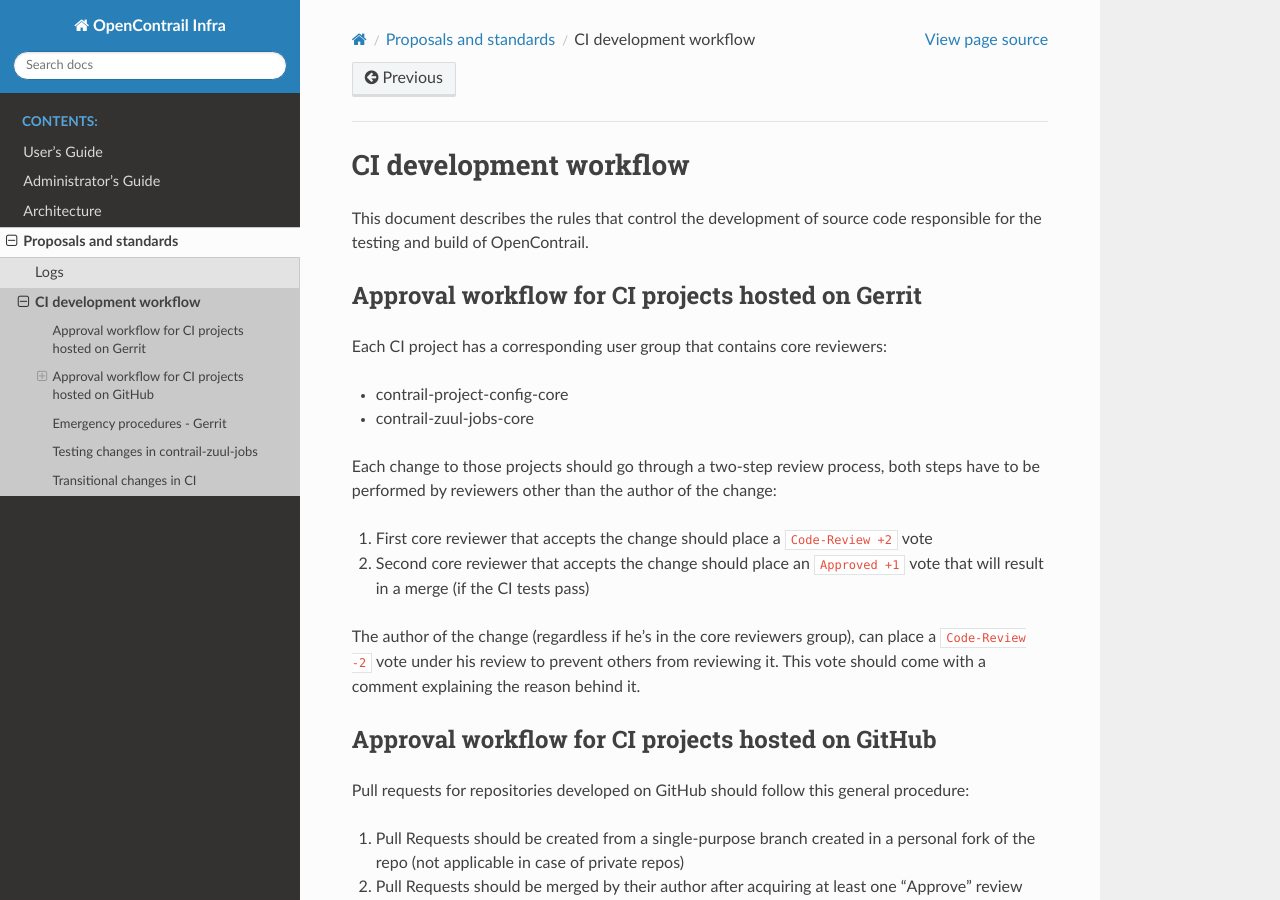
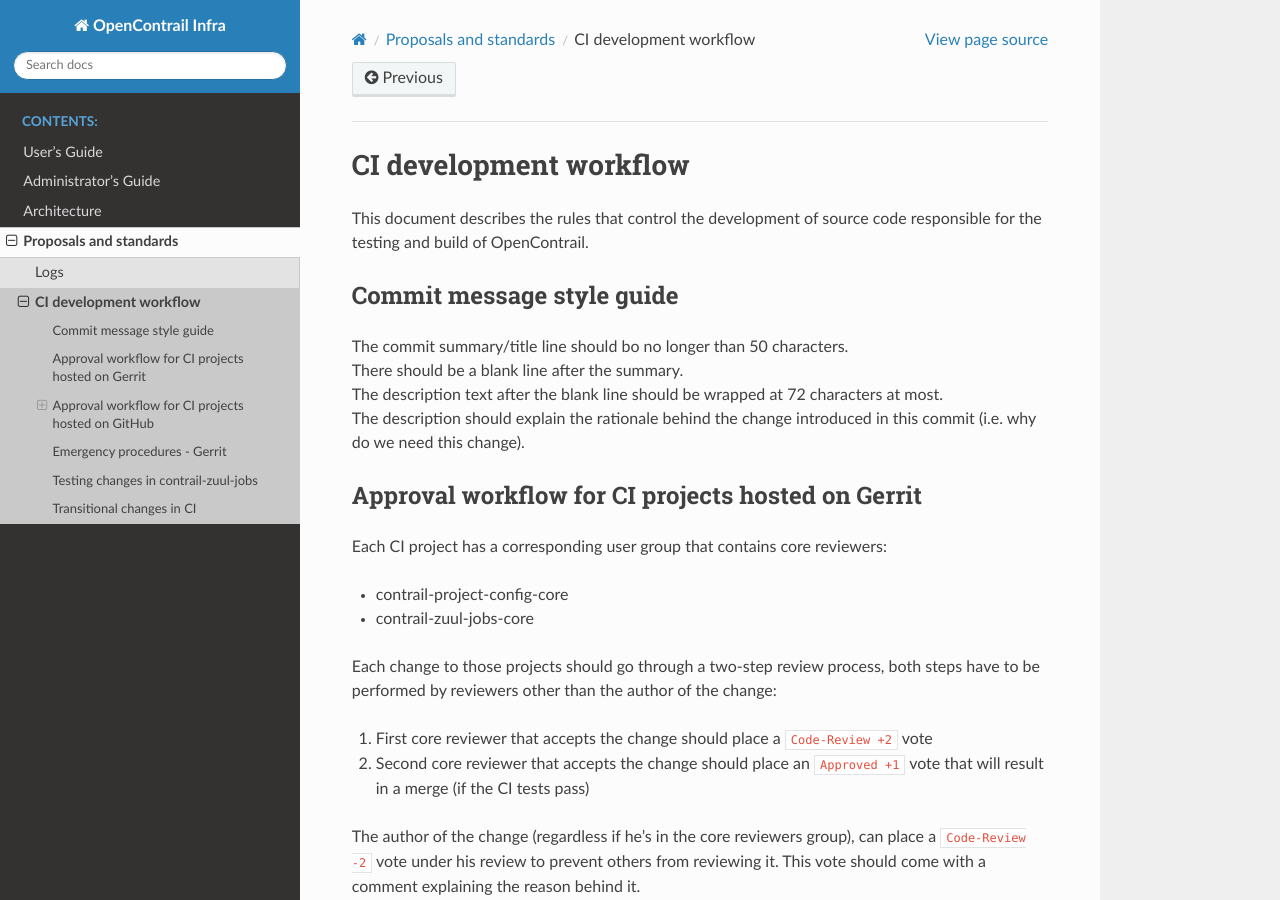
Before and after one commit to wurbanski/contrail-infra-doc, a Sphinx documentation site: the page built from source/rfc/ci-development-workflow.rst, in a window 1280 px wide and 900 px high. Built offline with Sphinx 7.4.7 and the Read the Docs theme 2.0.0, drawn with Linux system fonts in a browser that asks for light colours.

Commit message:
Added info about commit message style

```diff
--- a/source/rfc/ci-development-workflow.rst
+++ b/source/rfc/ci-development-workflow.rst
@@ -2,6 +2,14 @@
 =======================
 
 This document describes the rules that control the development of source code responsible for the testing and build of OpenContrail.
+
+Commit message style guide
+--------------------------
+
+|  The commit summary/title line should bo no longer than 50 characters.
+|  There should be a blank line after the summary.
+|  The description text after the blank line should be wrapped at 72 characters at most.
+|  The description should explain the rationale behind the change introduced in this commit (i.e. why do we need this change).
 
 Approval workflow for CI projects hosted on Gerrit
 --------------------------------------------------
```
